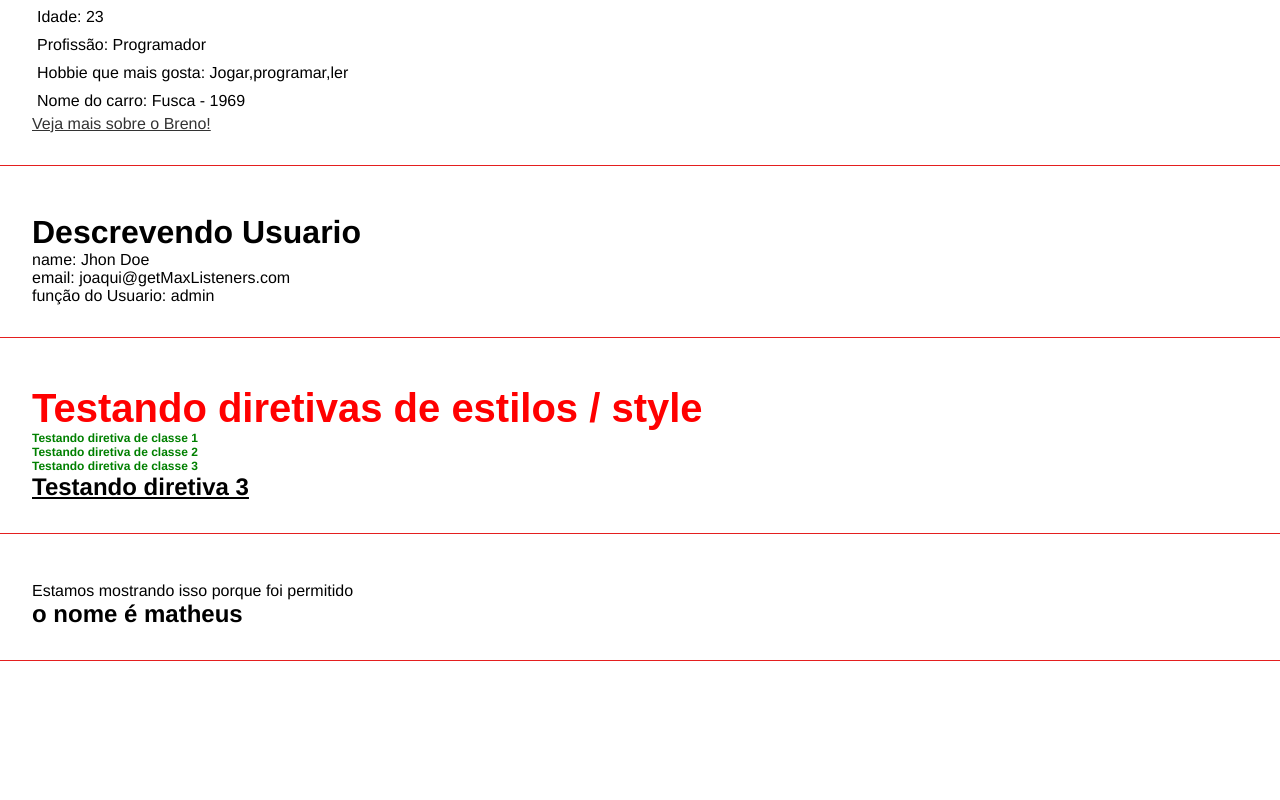
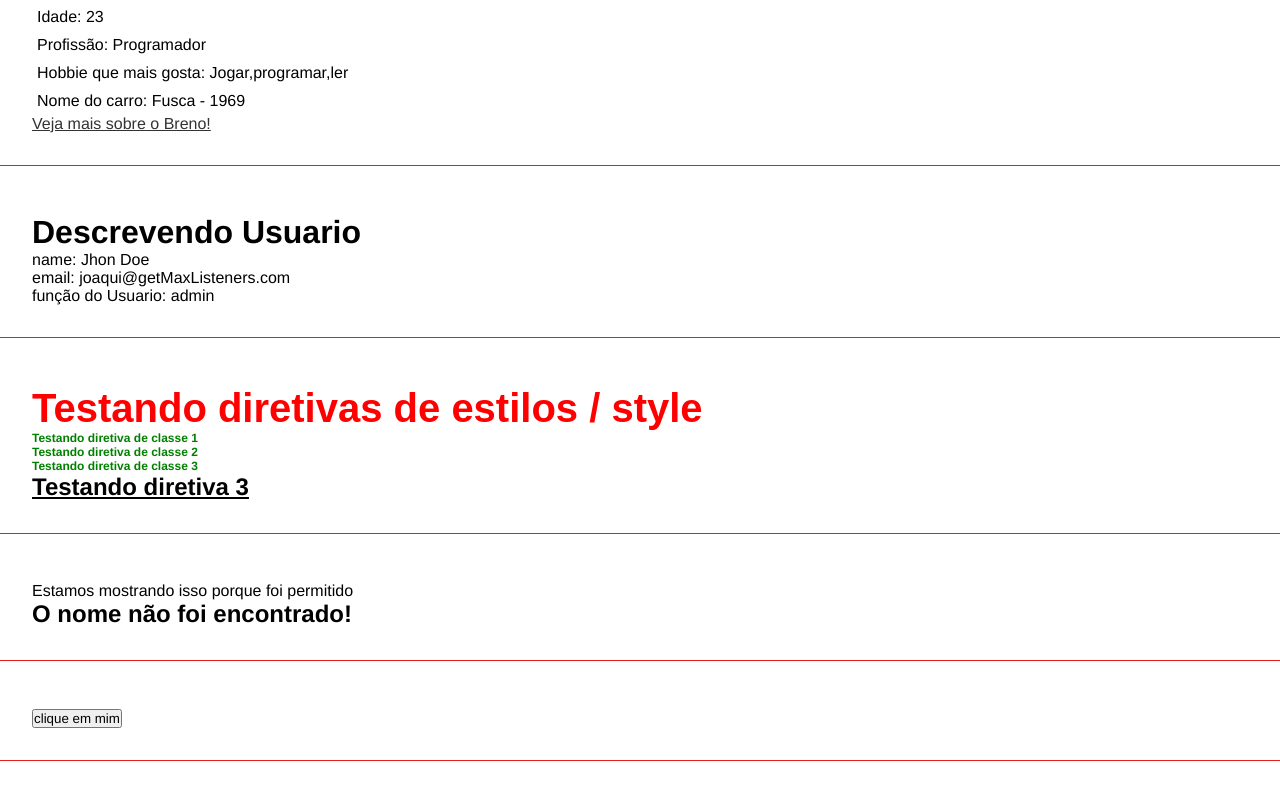
Before and after one commit to Brennux/Cuso_Agular_YT, an Angular app: page / in a window 1280 px wide. Shown: the part 236-1036 px from the top of the page. Built offline with nearby package versions, Linux system fonts and the light colour scheme.

Commit message:
adicionando eventos

```diff
--- a/src/app/app.component.html
+++ b/src/app/app.component.html
@@ -9,3 +9,4 @@
 <app-parent-data [name]="username" [userdata]="userdata"></app-parent-data>
 <app-directives></app-directives>
 <app-if-render></app-if-render>
+<app-eventos></app-eventos>
--- a/src/app/app.component.ts
+++ b/src/app/app.component.ts
@@ -3,10 +3,11 @@ import { FirstComponentComponent } from "./components/first-component/first-comp
 import { ParentDataComponent } from "./components/parent-data/parent-data.component";
 import { DirectivesComponent } from "./components/directives/directives.component";
 import { IfRenderComponent } from "./components/if-render/if-render.component";
+import { EventosComponent } from "./components/eventos/eventos.component";
 
 @Component({
   selector: 'app-root',
-  imports: [FirstComponentComponent, ParentDataComponent, DirectivesComponent, IfRenderComponent],
+  imports: [FirstComponentComponent, ParentDataComponent, DirectivesComponent, IfRenderComponent, EventosComponent],
   templateUrl: './app.component.html',
   styleUrl: './app.component.css',
   standalone : true
--- /dev/null
+++ b/src/app/components/eventos/eventos.component.html
@@ -0,0 +1,3 @@
+<div class="class">
+    <p *ngIf="show">Exibindo mensagem!</p>
+    <button (click)="showmessage()">clique em mim</button>
--- /dev/null
+++ b/src/app/components/eventos/eventos.component.ts
@@ -0,0 +1,20 @@
+import { CommonModule } from '@angular/common';
+import { Component, OnInit} from '@angular/core';
+
+@Component({
+  selector: 'app-eventos',
+  imports: [CommonModule],
+  templateUrl: './eventos.component.html',
+  styleUrl: './eventos.component.css'
+})
+export class EventosComponent {
+  show: boolean = false;
+
+  constructor() {}
+
+  ngoOnInit(): void {}
+
+  showmessage(): void {
+    this.show = !this.show; // toggle
+  }
+}
--- a/src/app/components/if-render/if-render.component.html
+++ b/src/app/components/if-render/if-render.component.html
@@ -1,7 +1,9 @@
 <div class="class">
-    @if(canShow){
-        <div>Estamos mostrando isso porque foi permitido</div>
-
-    }
-    <h2 *ngIf="name === 'matheus'">o nome  é matheus</h2>
+    <div *ngIf="canshow">Estamos mostrando isso porque foi permitido</div>
+    <h2 *ngIf="name === 'matheus'; else nameNotFound">O nome é matheus</h2>
+    <ng-template #nameNotFound>
+        <div>
+            <h2>O nome não foi encontrado!</h2>
+        </div>
+    </ng-template>
 </div>
--- a/src/app/components/if-render/if-render.component.ts
+++ b/src/app/components/if-render/if-render.component.ts
@@ -2,14 +2,15 @@ import { CommonModule } from '@angular/common';
 import { Component, OnInit } from '@angular/core';
 
 @Component({
+  standalone: true,
   selector: 'app-if-render',
   imports: [CommonModule],//lembrar de colocar
   templateUrl: './if-render.component.html',
   styleUrl: './if-render.component.css'
 })
 export class IfRenderComponent implements OnInit {
- canShow: boolean = true;
- name = 'matheus';
+canshow: boolean = true;
+name = 'joao';
   constructor() { }
 
 
```
Also changed, not shown: src/app/components/eventos/eventos.component.css (added), 1 other file (tests, documents, lock files or other folders).
